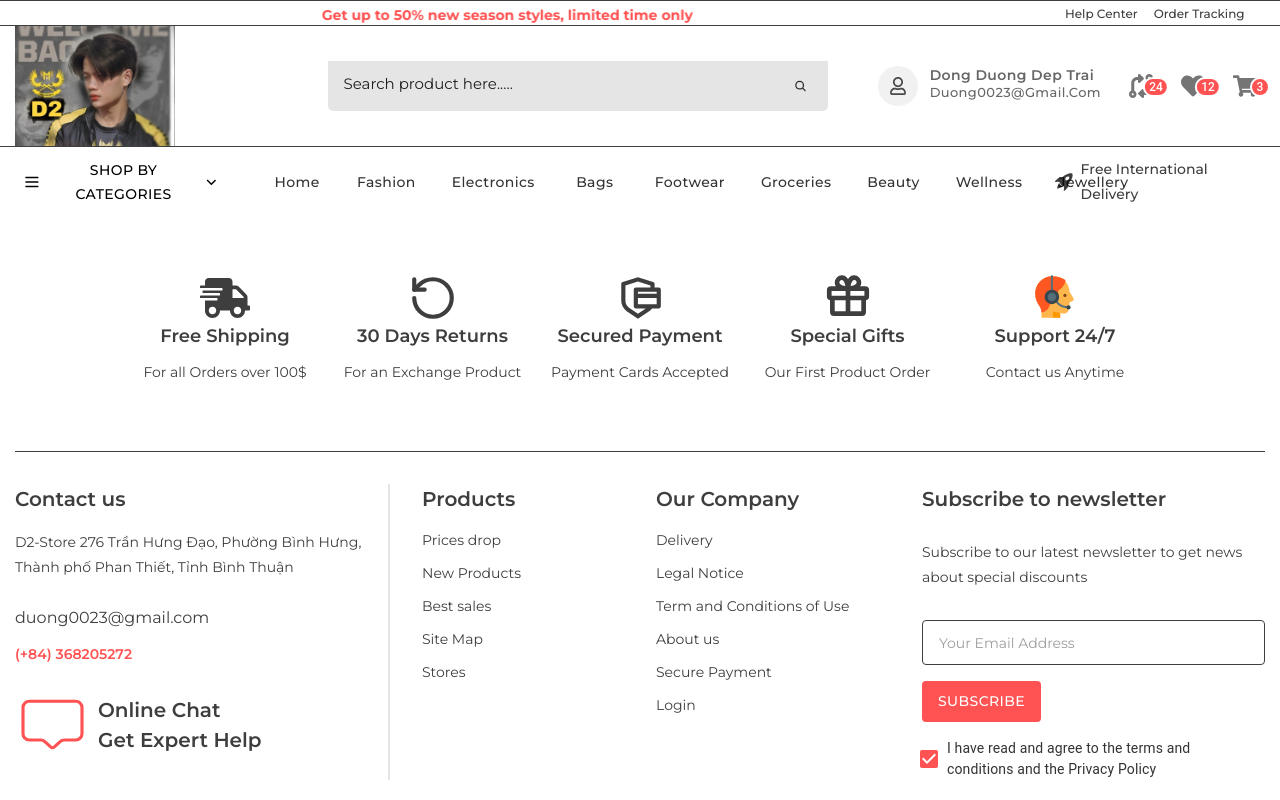
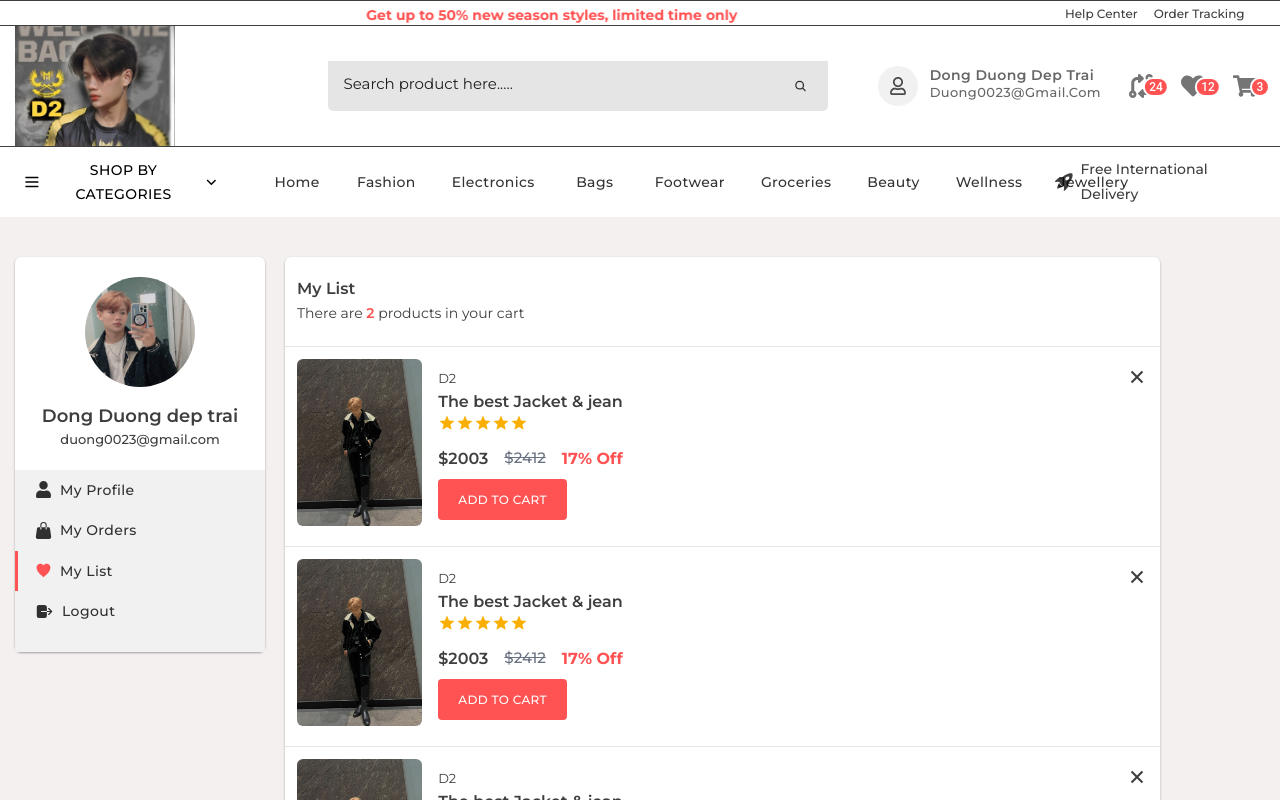
Before and after one commit to d2inthenow/E-commerce, a React (Vite) app: page /my-list in a window 1280 px wide. Shown: the top 800 px of the page. Built offline with nearby package versions, Linux system fonts and the light colour scheme.

Commit message:
Split MyAccount & MyList

```diff
--- a/src/App.jsx
+++ b/src/App.jsx
@@ -22,6 +22,7 @@ import ForgotPassWord from "./components/Pages/ForgotPassWord";
 import toast, { Toaster } from "react-hot-toast";
 import Checkout from "./components/Pages/Checkout";
 import MyAccount from "./components/Pages/MyAccount";
+import MyList from "./components/Pages/MyList";
 
 const MyContext = createContext();
 
@@ -96,6 +97,7 @@ function App() {
             />
             <Route path={"/checkout"} exact={true} element={<Checkout />} />
             <Route path={"/my-account"} exact={true} element={<MyAccount />} />
+            <Route path={"/my-list"} exact={true} element={<MyList />} />
           </Routes>
           <Footer />
         </MyContext.Provider>
--- /dev/null
+++ b/src/components/AccountSideBar/index.jsx
@@ -0,0 +1,70 @@
+import React from "react";
+import image from "../../assets/images/Customer/customer1.jpg";
+import { IoCloudUpload } from "react-icons/io5";
+import { FaUser } from "react-icons/fa";
+import { BsFillHandbagFill } from "react-icons/bs";
+import { IoIosHeart } from "react-icons/io";
+import { IoLogOut } from "react-icons/io5";
+import { NavLink } from "react-router-dom";
+import Button from "@mui/material/Button";
+const AccountSideBar = () => {
+  return (
+    <div className="card bg-white shadow-md  rounded-md sticky top-[10px]">
+      <div className="w-full !p-5 flex items-center justify-center flex-col">
+        <div className="w-[110px] h-[110px] rounded-full overflow-hidden !mb-4 relative group">
+          <img src={image} className="w-full h-full object-cover" alt="" />
+
+          <div
+            className="overlay absolute w-[100%] h-[100%] top-0 left-0 z-50
+         bg-[rgba(0,0,0,0.7)] cursor-pointer flex items-center justify-center opacity-0 hover:opacity-100 transition-all "
+          >
+            <IoCloudUpload className="text-[#fff] text-[25px]" />
+            <input
+              type="file"
+              className="absolute top-0 left-0 w-full h-full opacity-0 cursor-pointer"
+            />
+          </div>
+        </div>
+
+        <h3 className="text-[18px] font-[600]">Dong Duong dep trai</h3>
+
+        <h6 className="text-[13px] font-[500]">duong0023@gmail.com</h6>
+      </div>
+
+      <ul className="list-none !pb-5 bg-[#f1f1f1] myAccountTabs">
+        <li className="w-full">
+          <NavLink to="/my-account" exact={true} activeClassName="isActive">
+            <Button className="flex w-full !py-2 !text-left  !px-5 !justify-start !capitalize !rounded-none items-center gap-2 !text-[rgba(0,0,0,0.8)]">
+              <FaUser className="text-[17px]" />
+              My Profile
+            </Button>
+          </NavLink>
+        </li>
+        <li className="w-full">
+          <NavLink to="/my-orders" exact={true} activeClassName="isActive">
+            <Button className="flex w-full !py-2 !text-left !px-5 !justify-start !capitalize !rounded-none items-center gap-2 !text-[rgba(0,0,0,0.8)]">
+              <BsFillHandbagFill className="text-[17px]" />
+              My Orders
+            </Button>
+          </NavLink>
+        </li>
+        <li className="w-full">
+          <NavLink to="/my-list" exact={true} activeClassName="isActive">
+            <Button className="flex w-full !py-2 !text-left !px-5 !justify-start !capitalize !rounded-none items-center gap-2 !text-[rgba(0,0,0,0.8)]">
+              <IoIosHeart className="text-[17px]" />
+              My List
+            </Button>
+          </NavLink>
+        </li>
+        <li className="w-full">
+          <Button className="flex w-full !py-2 !text-left !px-5 !justify-start !capitalize !rounded-none items-center gap-2 !text-[rgba(0,0,0,0.8)]">
+            <IoLogOut className="text-[19px]" />
+            Logout
+          </Button>
+        </li>
+      </ul>
+    </div>
+  );
+};
+
+export default AccountSideBar;
--- a/src/components/Pages/Cart/index.jsx
+++ b/src/components/Pages/Cart/index.jsx
@@ -8,9 +8,9 @@ const CartPage = () => {
       <div className="container flex !w-[80%] !max-w-[80%] gap-5">
         <div className="leftPart w-[70%]">
           <div className="shadow-md rounded-md bg-white ">
-            <div className="!py-2 !px-3 border-b border-[rgba(0,0,0,0.1)]">
+            <div className="!py-5 !px-3 border-b border-[rgba(0,0,0,0.1)]">
               <h2 className="font-[600]">Your Cart</h2>
-              <p className="!mt-0">
+              <p className="!mt-0 !mb-0 ">
                 There are <span className="text-[#ff5252] font-[600]">2 </span>
                 products in your cart
               </p>
--- a/src/components/Pages/MyAccount/index.jsx
+++ b/src/components/Pages/MyAccount/index.jsx
@@ -1,88 +1,16 @@
 import React from "react";
-import image from "../../../assets/images/Customer/customer1.jpg";
 import Button from "@mui/material/Button";
-import { IoCloudUpload } from "react-icons/io5";
-import { FaUser } from "react-icons/fa";
-import { BsFillHandbagFill } from "react-icons/bs";
-import { IoIosHeart } from "react-icons/io";
-import { IoLogOut } from "react-icons/io5";
-import { NavLink } from "react-router-dom";
 import TextField from "@mui/material/TextField";
+import AccountSideBar from "../../AccountSideBar";
 const MyAccount = () => {
   return (
     <section className="!py-10 w-full">
       <div className="container flex gap-5">
         <div className="col1 w-[20%]">
-          <div className="card bg-white shadow-md  rounded-md">
-            <div className="w-full !p-5 flex items-center justify-center flex-col">
-              <div className="w-[110px] h-[110px] rounded-full overflow-hidden !mb-4 relative group">
-                <img
-                  src={image}
-                  className="w-full h-full object-cover"
-                  alt=""
-                />
-
-                <div
-                  className="overlay absolute w-[100%] h-[100%] top-0 left-0 z-50
-                 bg-[rgba(0,0,0,0.7)] cursor-pointer flex items-center justify-center opacity-0 hover:opacity-100 transition-all "
-                >
-                  <IoCloudUpload className="text-[#fff] text-[25px]" />
-                  <input
-                    type="file"
-                    className="absolute top-0 left-0 w-full h-full opacity-0 cursor-pointer"
-                  />
-                </div>
-              </div>
-
-              <h3 className="text-[18px] font-[600]">Dong Duong dep trai</h3>
-
-              <h6 className="text-[13px] font-[500]">duong0023@gmail.com</h6>
-            </div>
-
-            <ul className="list-none !pb-5 bg-[#f1f1f1] myAccountTabs">
-              <li className="w-full">
-                <NavLink
-                  to="/my-account"
-                  exact={true}
-                  activeClassName="isActive"
-                >
-                  <Button className="flex w-full !py-2 !text-left  !px-5 !justify-start !capitalize !rounded-none items-center gap-2 !text-[rgba(0,0,0,0.8)]">
-                    <FaUser className="text-[17px]" />
-                    My Profile
-                  </Button>
-                </NavLink>
-              </li>
-              <li className="w-full">
-                <NavLink
-                  to="/my-orders"
-                  exact={true}
-                  activeClassName="isActive"
-                >
-                  <Button className="flex w-full !py-2 !text-left !px-5 !justify-start !capitalize !rounded-none items-center gap-2 !text-[rgba(0,0,0,0.8)]">
-                    <BsFillHandbagFill className="text-[17px]" />
-                    My Orders
-                  </Button>
-                </NavLink>
-              </li>
-              <li className="w-full">
-                <NavLink to="/my-list" exact={true} activeClassName="isActive">
-                  <Button className="flex w-full !py-2 !text-left !px-5 !justify-start !capitalize !rounded-none items-center gap-2 !text-[rgba(0,0,0,0.8)]">
-                    <IoIosHeart className="text-[17px]" />
-                    My List
-                  </Button>
-                </NavLink>
-              </li>
-              <li className="w-full">
-                <Button className="flex w-full !py-2 !text-left !px-5 !justify-start !capitalize !rounded-none items-center gap-2 !text-[rgba(0,0,0,0.8)]">
-                  <IoLogOut className="text-[19px]" />
-                  Logout
-                </Button>
-              </li>
-            </ul>
-          </div>
+          <AccountSideBar />
         </div>
 
-        <div className="col2 w-[70%]">
+        <div className="col2 w-[50%]">
           <div className="card bg-white !p-5 shadow-md rounded-md">
             <h2 className="!pb-3">
               My Profile <hr />
--- /dev/null
+++ b/src/components/Pages/MyList/index.jsx
@@ -0,0 +1,36 @@
+import Button from "@mui/material/Button";
+import { IoBagCheckSharp } from "react-icons/io5";
+import MyListItem from "./myListItem";
+import AccountSideBar from "../../AccountSideBar";
+
+const MyList = () => {
+  return (
+    <section className="!py-10 w-full">
+      <div className="container flex gap-5">
+        <div className="col1 w-[20%]">
+          <AccountSideBar />
+        </div>
+
+        <div className="col2 w-[70%]">
+          <div className="shadow-md rounded-md bg-white ">
+            <div className="!py-5 !px-3 border-b border-[rgba(0,0,0,0.1)]">
+              <h2 className="font-[600]">My List</h2>
+              <p className="!mt-0 !mb-0 ">
+                There are <span className="text-[#ff5252] font-[600]">2 </span>
+                products in your cart
+              </p>
+            </div>
+
+            <MyListItem />
+            <MyListItem />
+            <MyListItem />
+            <MyListItem />
+            <MyListItem />
+          </div>
+        </div>
+      </div>
+    </section>
+  );
+};
+
+export default MyList;
--- /dev/null
+++ b/src/components/Pages/MyList/myListItem.jsx
@@ -0,0 +1,52 @@
+import { useState } from "react";
+import product from "../../../assets/images/ProductItem/product2.jpg";
+import { Link } from "react-router-dom";
+import { IoCloseSharp } from "react-icons/io5";
+import Rating from "@mui/material/Rating";
+
+import Button from "@mui/material/Button";
+const MyListItem = (props) => {
+  return (
+    <div className="cartItem flex items-center !p-3 gap-4 !pb-5 border-b border-[rgba(0,0,0,0.1)]">
+      <div className="img w-[15%] rounded-md overflow-hidden">
+        <Link to="/productDetails/1234" className="group ">
+          <img
+            src={product}
+            alt=""
+            className="w-full group-hover:scale-105 transition-all"
+          />
+        </Link>
+      </div>
+
+      <div className="info w-[85%] relative">
+        <IoCloseSharp
+          className="cursor-pointer absolute top-[0px] right-[0px]
+     text-[22px] link transition-all"
+        />
+        <span className="text-[13px]">D2</span>
+        <h3 className="font-[600] text-[16px]">
+          <Link to="/productDetails/1234" className="link">
+            The best Jacket & jean
+          </Link>
+        </h3>
+
+        <Rating name="size-small" defaultValue={5} size="small" readOnly />
+
+        <div className="flex items-center gap-4 !mt-2 !mb-2">
+          <span className="Price text-[16px] font-[600]">$2003</span>
+          <span className="oldPrice line-through text-gray-500 font-[500] text-[15px]">
+            $2412
+          </span>
+
+          <span className="Price text-[#ff5252] text-[16px] font-bold">
+            17% Off
+          </span>
+        </div>
+
+        <Button className="btn-org btn-sml">Add To Cart</Button>
+      </div>
+    </div>
+  );
+};
+
+export default MyListItem;
--- a/src/index.css
+++ b/src/index.css
@@ -217,6 +217,10 @@ footer form input::placeholder {
   padding: 10px 20px !important;
   font-size: 18px;
 }
+.btn-sml {
+  padding: 10px 20px !important;
+  font-size: 12px !important;
+}
 
 .homeSliderV2 .info h4 {
   transition-duration: 1.5s;
```
